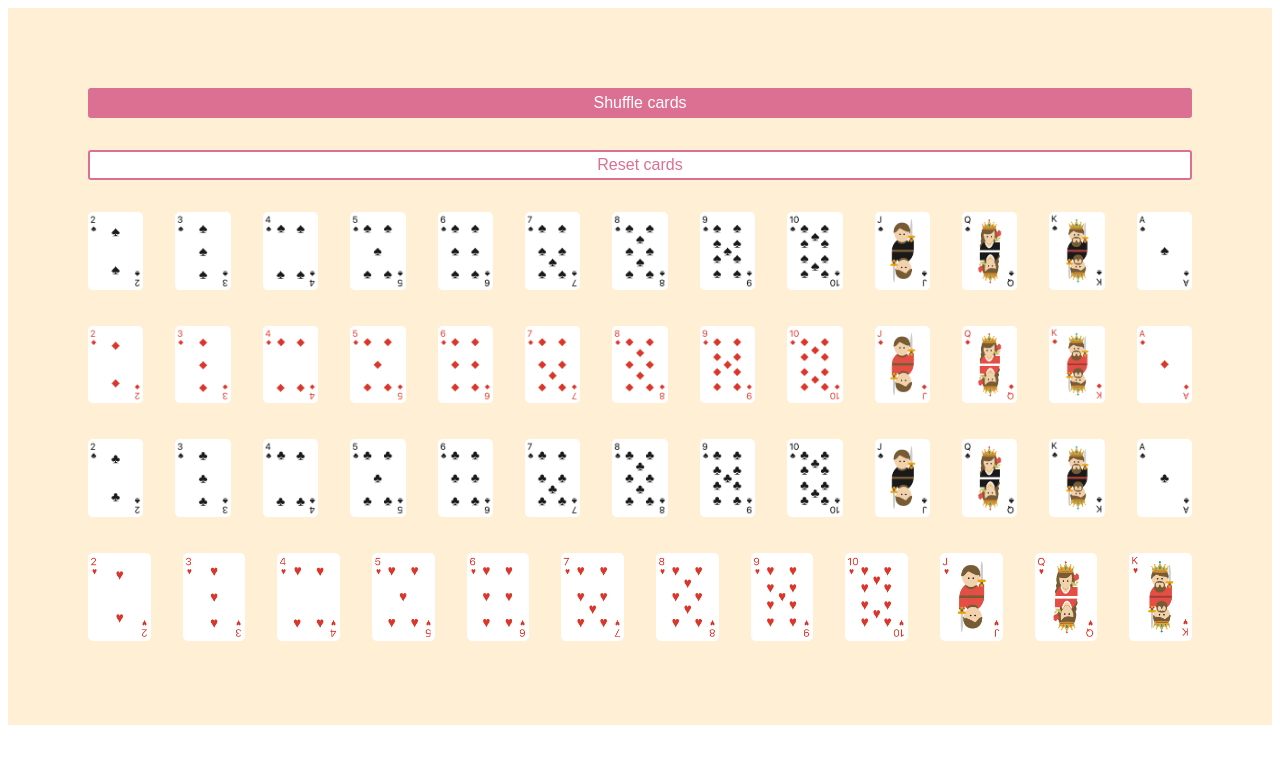
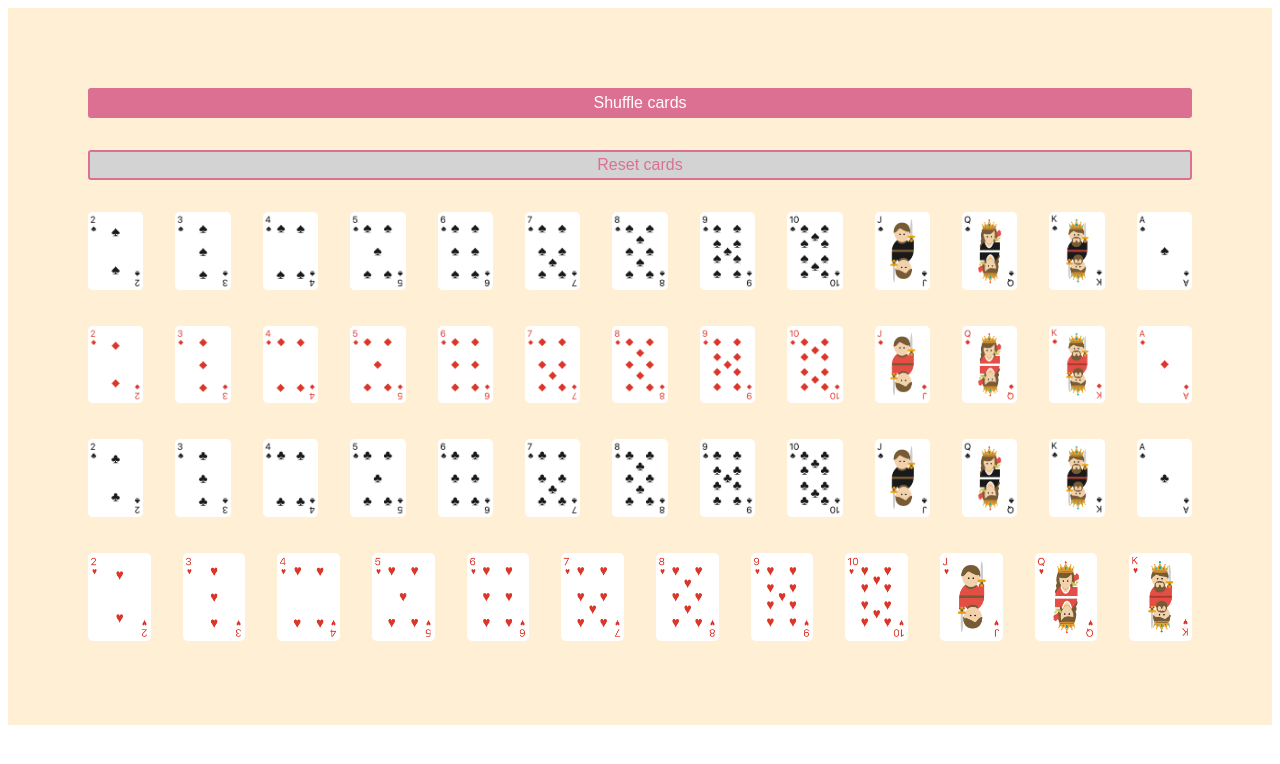
Before and after one commit to hunght/poker-hand-nextjs, a Next.js app: page / in a window 1280 px wide. Shown: the top 764 px of the page. Built offline with nearby package versions, Linux system fonts and the light colour scheme.

Commit message:
added disable style button

```diff
--- a/pages/index.tsx
+++ b/pages/index.tsx
@@ -10,6 +10,7 @@ import { isEmpty } from 'ramda'
 const Home: React.FC = () => {
   const cards = useAppSelector(selectCardsForDeck)
   const currentRankHand = useAppSelector((state) => state.pokerHand.currentRankHand)
+  const showPokerHand = useAppSelector((state) => state.pokerHand.showPokerHand)
   const history = useAppSelector((state) => state.pokerHand.history)
   const dispatch = useAppDispatch()
 
@@ -25,7 +26,9 @@ const Home: React.FC = () => {
       <Button primary onClick={onClickShuffle}>
         Shuffle cards
       </Button>
-      <Button onClick={onClickReset}>Reset cards</Button>
+      <Button disabled={!showPokerHand} onClick={onClickReset}>
+        Reset cards
+      </Button>
       {cards.map((cardRow, index) => (
         <RowContainer key={index}>
           {cardRow.map((card) => (
--- a/src/components/Button.tsx
+++ b/src/components/Button.tsx
@@ -2,7 +2,8 @@ import styled from 'styled-components'
 
 export const Button = styled.button<{ primary?: boolean }>`
   /* Adapt the colors based on primary prop */
-  background: ${(props) => (props.primary ? 'palevioletred' : 'white')};
+  background: ${(props) =>
+    props.disabled ? 'lightgray' : props.primary ? 'palevioletred' : 'white'};
   color: ${(props) => (props.primary ? 'white' : 'palevioletred')};
 
   font-size: 1em;
@@ -10,4 +11,7 @@ export const Button = styled.button<{ primary?: boolean }>`
   padding: 0.25em 1em;
   border: 2px solid palevioletred;
   border-radius: 3px;
+  &:hover {
+    background: ${(props) => (props.disabled ? 'lightgray' : 'lightpink')};
+  }
 `
```
